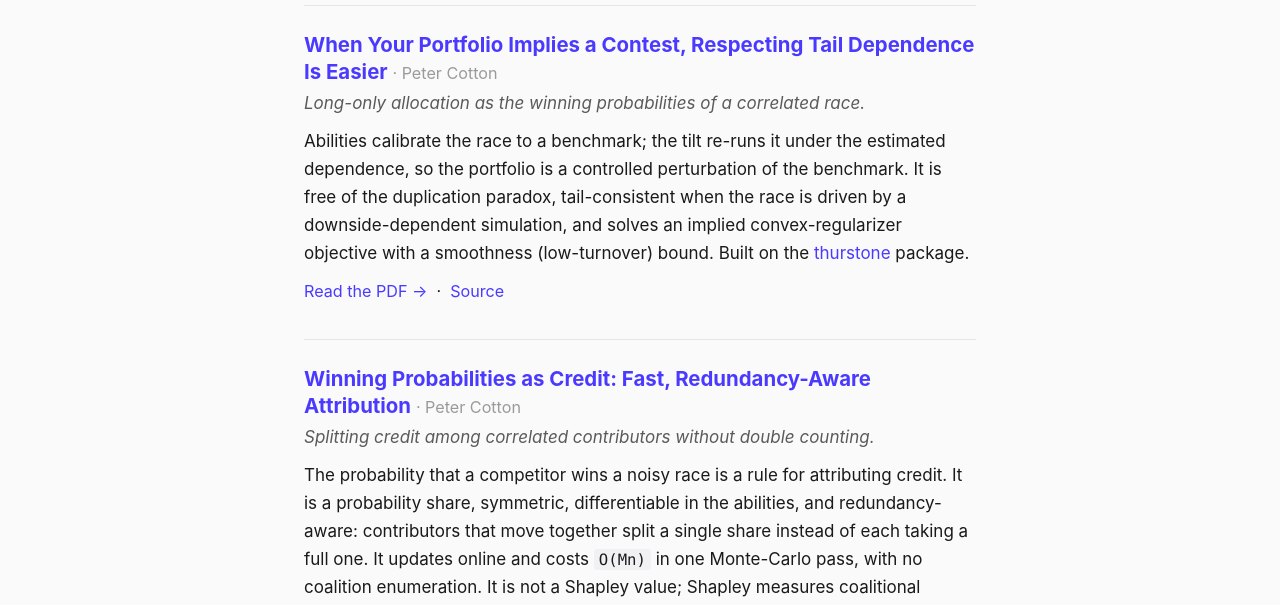
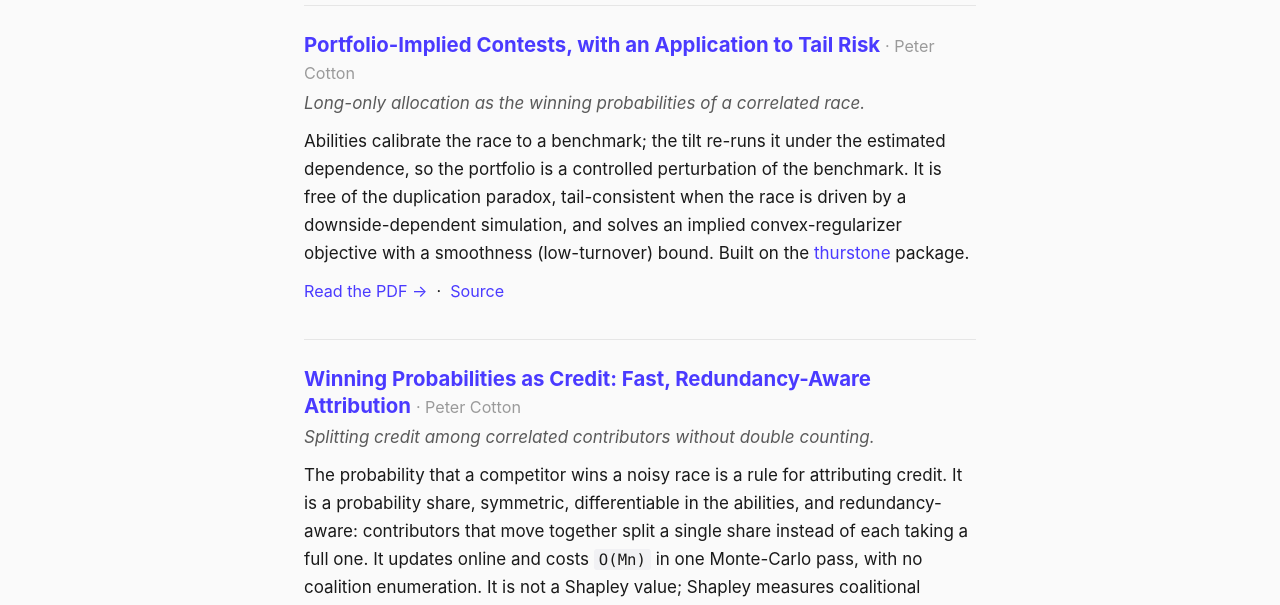
Before and after one commit to microprediction/allocation, a plain HTML site: page docs/papers/index.html in a window 1280 px wide. Shown: the part 186-791 px from the top of the page. Drawn offline with Linux system fonts and the light colour scheme.

Commit message:
Thurstone portfolio paper: title "Portfolio-Implied Contests, with an Application to Tail Risk"
Co-Authored-By: Claude Fable 5.2 <noreply@anthropic.com>
Claude-Session: https://claude.ai/code/session_01KPxh9Y4zVYVmiQiVcnFb6r

```diff
--- a/docs/papers/index.html
+++ b/docs/papers/index.html
@@ -69,7 +69,7 @@
   theory behind the two novel methods. Drafts, revised as the work matures.</p>
 
   <div class="entry">
-    <h2><a href="thurstone-portfolios/paper.pdf">When Your Portfolio Implies a Contest, Respecting Tail Dependence Is Easier</a>
+    <h2><a href="thurstone-portfolios/paper.pdf">Portfolio-Implied Contests, with an Application to Tail Risk</a>
       <span class="by">&middot; Peter Cotton</span></h2>
     <p class="tag">Long-only allocation as the winning probabilities of a correlated race.</p>
     <p>Abilities calibrate the race to a benchmark; the tilt re-runs it under the
```
Also changed, not shown: 2 other files.
